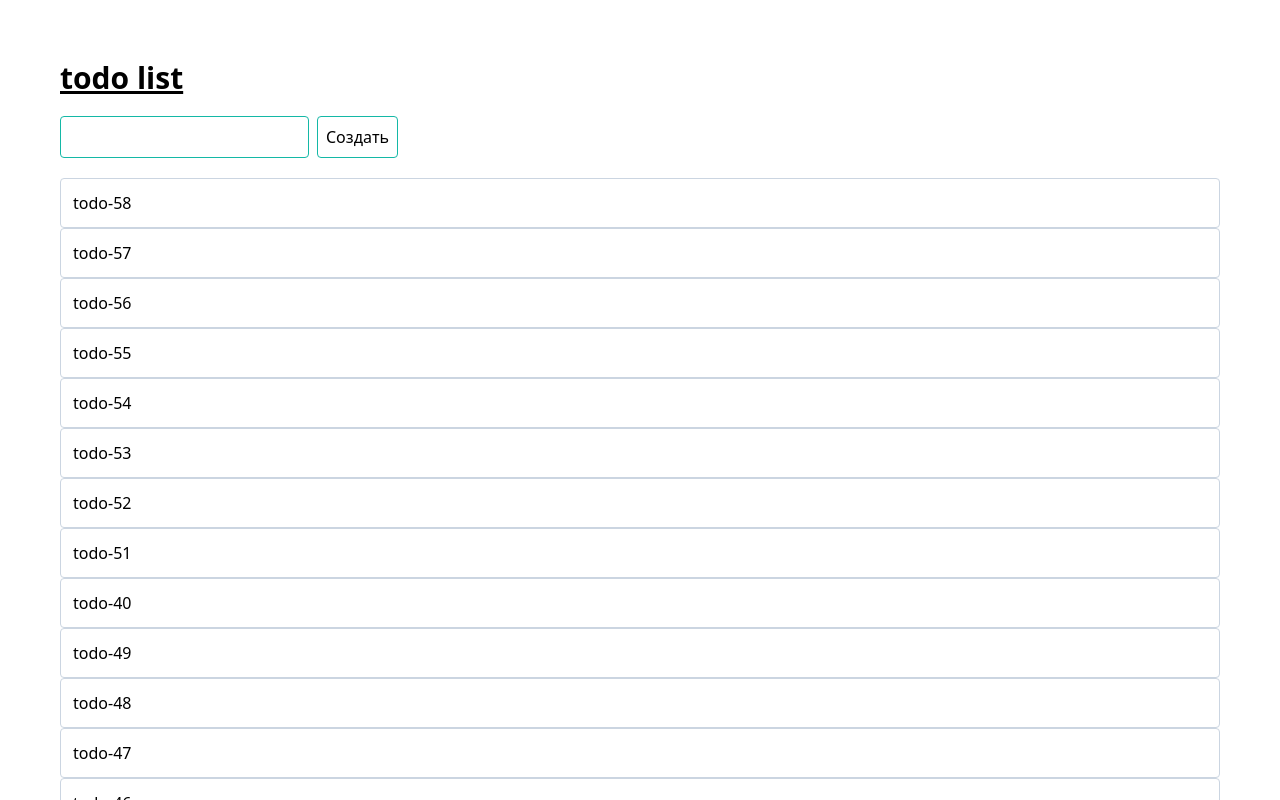
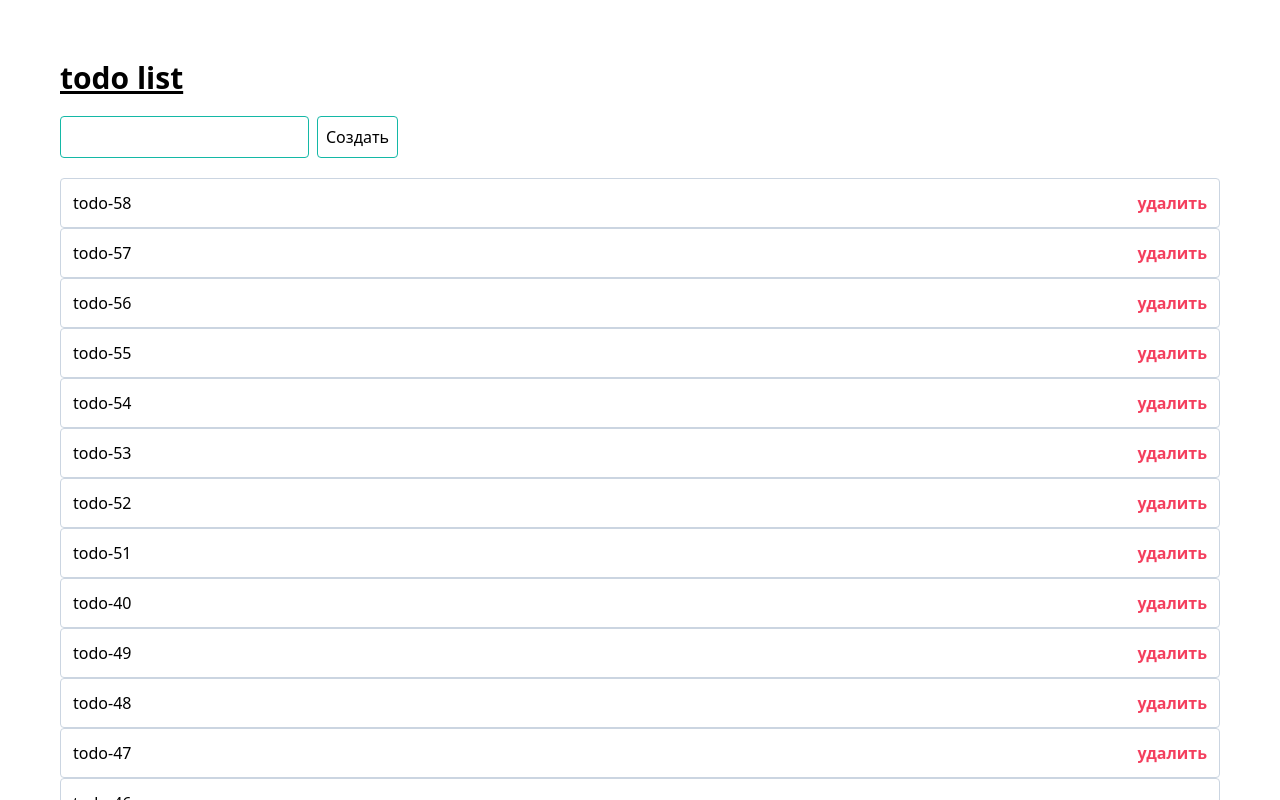
Before and after one commit to Art-San/Tanstack_query.E.Paromov-2024, a React (Vite) app: page / in a window 1280 px wide. Shown: the top 800 px of the page. Built offline with nearby package versions, Linux system fonts and the light colour scheme; data requests are answered from the project's data file.

Commit message:
end deleted task

```diff
--- a/src/modules/todo-list/todo-list.tsx
+++ b/src/modules/todo-list/todo-list.tsx
@@ -1,9 +1,11 @@
 import { useTodoList } from './use-todo-list'
 import { useCreateTodo } from './use-create-todo'
+import { useDeleteTodo } from './use-delete-todo'
 
 export function TodoList() {
 	const { todoItems, error, isLoading } = useTodoList()
 	const createTodo = useCreateTodo()
+	const deleteTodo = useDeleteTodo()
 
 	if (isLoading) {
 		// isLoading нет данных но запрос идет
@@ -30,13 +32,21 @@ export function TodoList() {
 				</button>
 			</form>
 			<div>
-				{todoItems?.map((todo) => {
-					return (
-						<div className="border border-slate-300 rounded p-3" key={todo.id}>
-							{todo.text}
-						</div>
-					)
-				})}
+				{todoItems?.map((todo) => (
+					<div
+						className="flex justify-between border border-slate-300 rounded p-3"
+						key={todo.id}
+					>
+						{todo.text}
+						<button
+							disabled={deleteTodo.getIsPending(todo.id)}
+							onClick={() => deleteTodo.handleDelete(todo.id)}
+							className=" text-rose-500 font-bold disabled:opacity-30"
+						>
+							удалить
+						</button>
+					</div>
+				))}
 			</div>
 		</div>
 	)
--- a/src/modules/todo-list/use-create-todo.ts
+++ b/src/modules/todo-list/use-create-todo.ts
@@ -13,11 +13,11 @@ export function useCreateTodo() {
 		onError: () => {
 			console.log('Произошла ошибка')
 		},
-		onSettled() {
-			queryClient.invalidateQueries({ queryKey: [todoListApi.baseKey] })
+		async onSettled() {
+			await queryClient.invalidateQueries(todoListApi.getTodoListQueryOptions())
 		},
-		// async onSettled() {
-		// 	await queryClient.invalidateQueries({ queryKey: [todoListApi.baseKey] })
+		// onSettled() {
+		// 	queryClient.invalidateQueries({ queryKey: [todoListApi.baseKey] })
 		// },
 	})
 
@@ -36,7 +36,7 @@ export function useCreateTodo() {
 			}
 			// {
 			// 	onSuccess: () => {
-			// 		queryClient.invalidateQueries(todoListApi.getTodoListQueryOptions())
+			// 		queryClient.invalidateQueries({ queryKey: ['tasks', 'list'] })
 			// 	},
 			// }
 		)
--- /dev/null
+++ b/src/modules/todo-list/use-delete-todo.ts
@@ -0,0 +1,32 @@
+import { useMutation, useQueryClient } from '@tanstack/react-query'
+import { todoListApi } from './api'
+
+export function useDeleteTodo() {
+	const queryClient = useQueryClient()
+
+	const deleteTodoMutation = useMutation({
+		mutationFn: todoListApi.deleteTodo,
+
+		onSettled() {
+			queryClient.invalidateQueries(todoListApi.getTodoListQueryOptions())
+		},
+		async onSuccess(_, deletedId) {
+			const todos = queryClient.getQueryData(
+				todoListApi.getTodoListQueryOptions().queryKey
+			)
+			if (todos) {
+				queryClient.setQueryData(
+					todoListApi.getTodoListQueryOptions().queryKey,
+					todos?.filter((item) => item.id !== deletedId)
+				)
+			}
+		},
+	})
+
+	return {
+		handleDelete: deleteTodoMutation.mutate,
+		isPending: deleteTodoMutation.isPending,
+		getIsPending: (id: string) =>
+			deleteTodoMutation.isPending && deleteTodoMutation.variables === id,
+	}
+}
```
